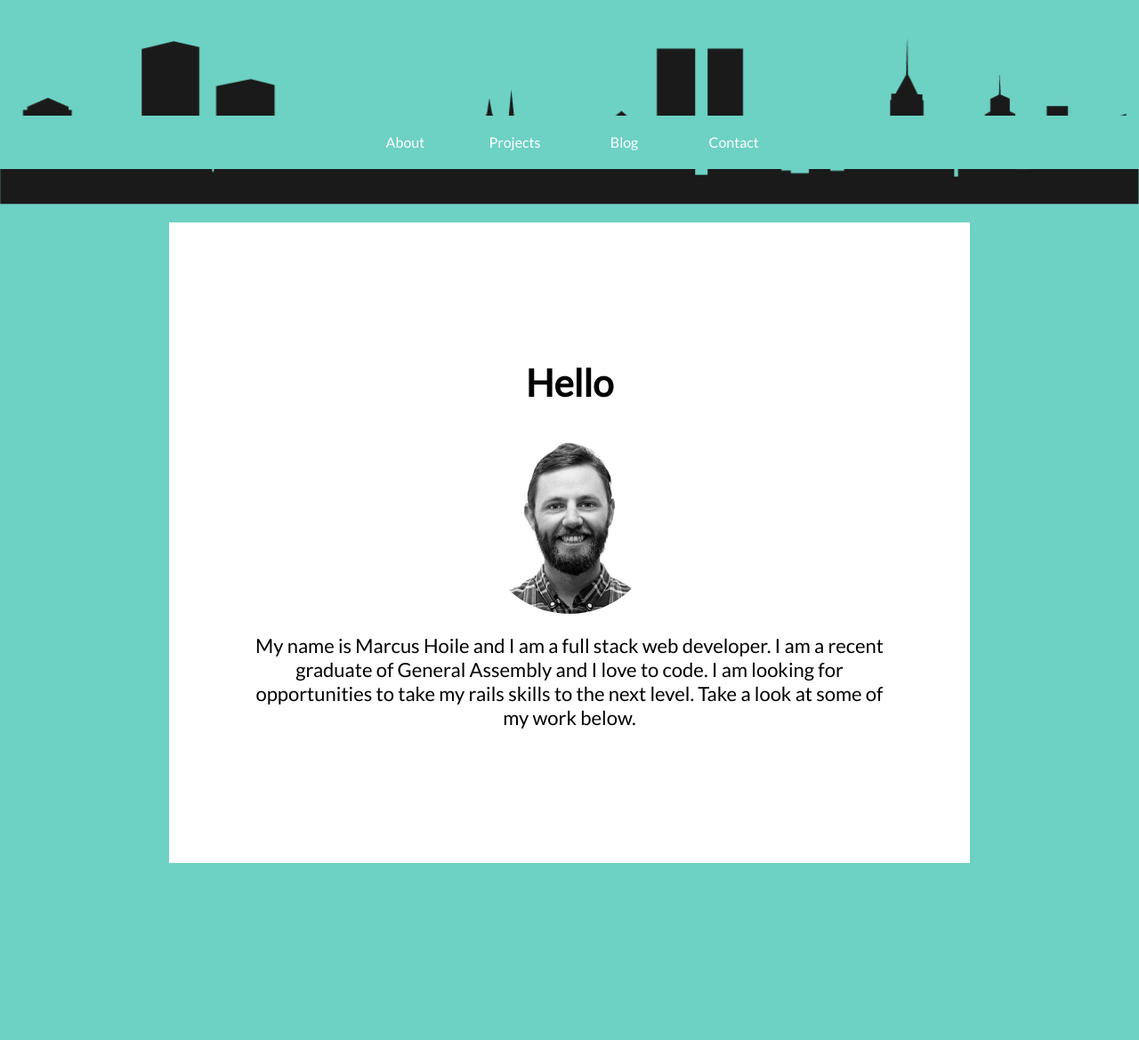
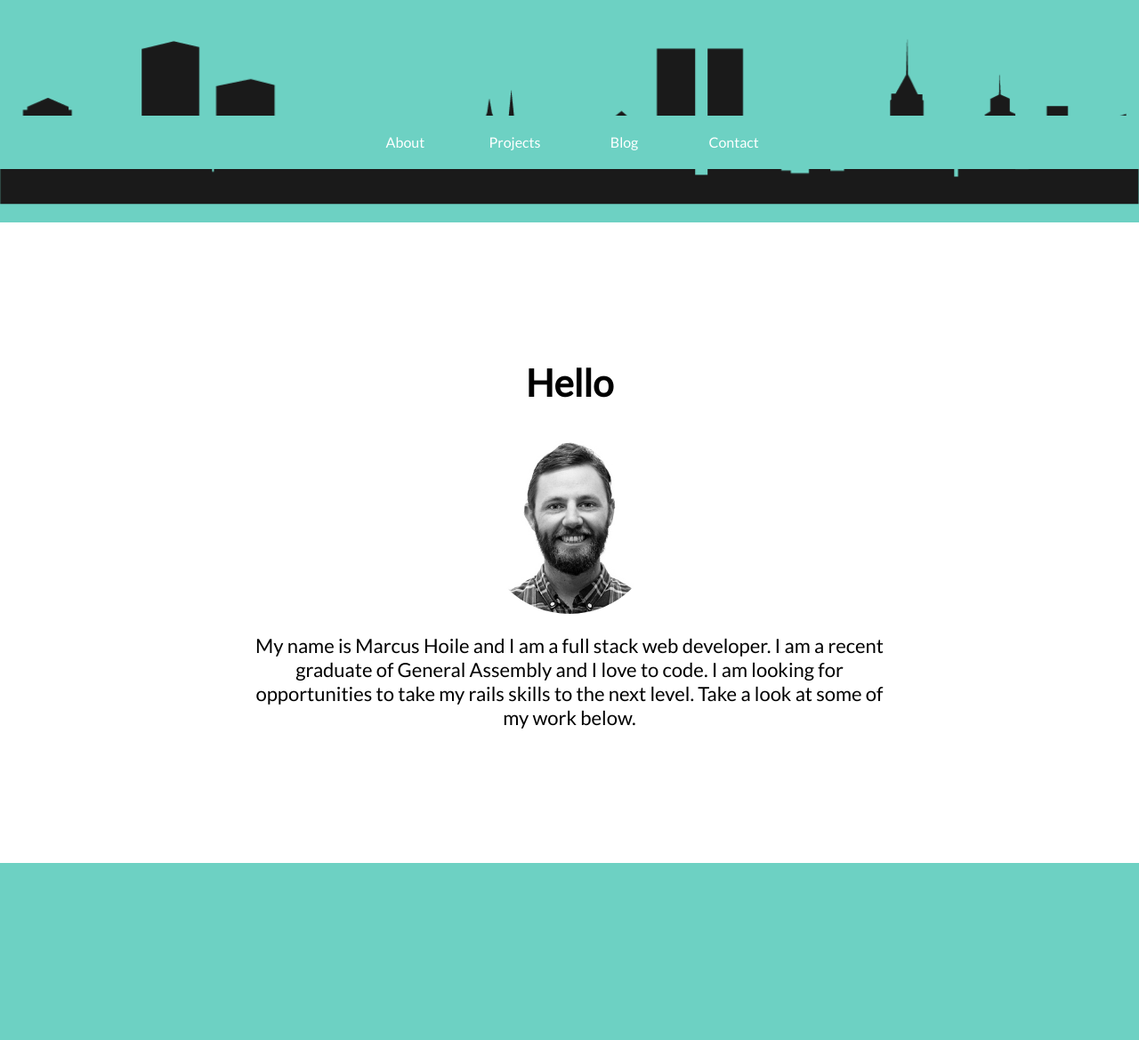
Before and after one commit to MarcusHoile/portfolio, a PHP site: page / in a window 1280 px wide. Shown: the part 570-1739 px from the top of the page at 89% size. Run offline with PHP 8.4, Linux system fonts and the light colour scheme.

Commit message:
fixed section width

```diff
--- a/css/main.css
+++ b/css/main.css
@@ -144,6 +144,7 @@ a {
 
 #about-me, #skills {
 	background: #fff;
+
 }
 
 
@@ -179,7 +180,7 @@ section {
 	height: 600px;
 	margin: 0 auto;
 	padding-top: 120px;
-	width: 900px;
+	width: 100%;
 }
 
 #projects {
```
